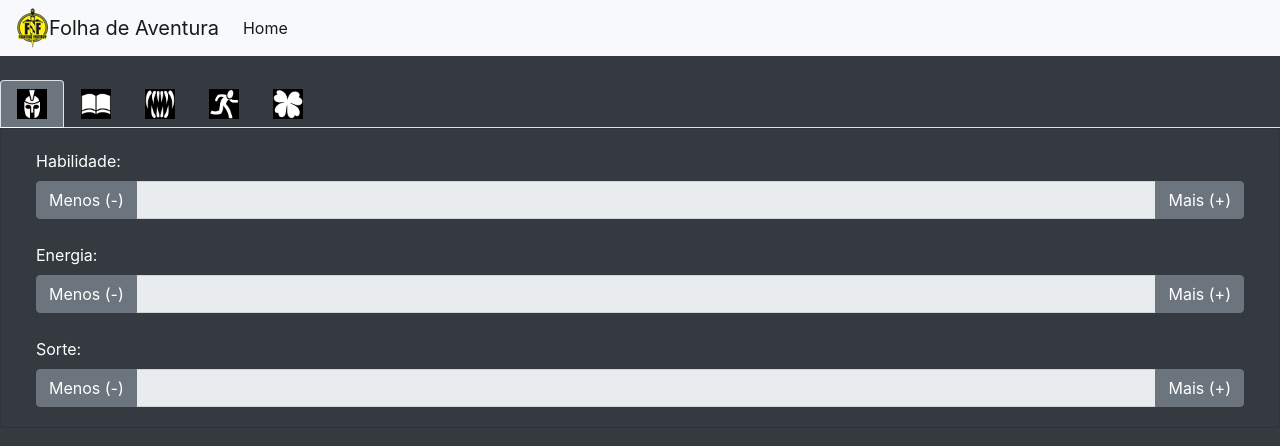
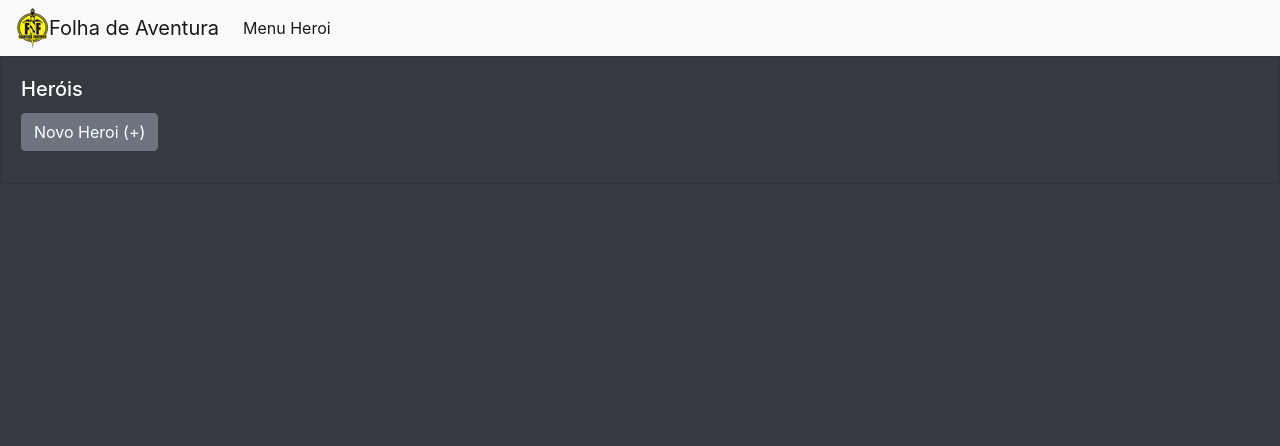
Before and after one commit to deibsonanderson/folha-aventura-rpg-php, a PHP site: page / in a window 1280 px wide. Shown: the top 446 px of the page. Run offline with PHP 8.4, Linux system fonts and the light colour scheme; data that the repository does not hold is empty.

Commit message:
inclusão tela heroi em manutenção

```diff
--- a/index.php
+++ b/index.php
@@ -4,6 +4,30 @@ error_reporting (E_ALL & ~ E_NOTICE & ~ E_DEPRECATED);
 require_once "classe/Dados.php";
 $dados = new Dados();
 $conexao = $dados->conectarBanco();
+
+function carregarHeroi($conexao){
+    $sql = "SELECT h.`id` as heroi_id,
+               h.`nome`,
+               h.`raca`,
+               h.`status`,
+               h.`habilidade`,
+               h.`habilidade_inicial`,
+               h.`energia`,
+               h.`energia_inicial`,
+               h.`sorte`,
+               h.`sorte_inicial`
+        FROM `tb_aventura_heroi` h
+        WHERE h.`status` = 1";
+
+    $query = mysqli_query($conexao,$sql) or die('erro nos carregar heroi e status');
+    $herois = null;
+    while ($objItem = mysqli_fetch_object($query)) {
+        $herois[] = $objItem;
+    }
+    return $herois;
+}
+
+$herois = carregarHeroi($conexao);
 ?>
 
 
@@ -13,16 +37,65 @@ $conexao = $dados->conectarBanco();
 <body class="bg-dark text-white">
 	<?php include('view/navegador.php'); ?>
 	<div class="tab-content bg-dark text-white" id="tab-content">
-		<div id="div_retorno"></div>
-    	<?php include('view/status.php'); ?> <!-- status-tab -->
-    	<?php include('view/inventario.php'); ?> <!-- inventory-tab -->
-    	<?php include('view/criatura.php'); ?> <!-- enemy-tab -->
-    	<?php include('view/rota.php'); ?> <!-- rota-tab -->
-    	<?php include('view/dado.php'); ?> <!-- dado-tab -->
+    	<div class="card bg-dark text-white">
+
+    		<form id="form-heroi" method="post" action="home.php">
+    			<input type="hidden" id="heroi_id" name="heroi_id">
+    		</form>
+    		<div class="card-body">
+    			<h5 class="card-title text-align: center;">
+    				Heróis
+    			</h5>
+    			<h5 class="card-title">
+    				<a href="#" class="btn btn-secondary" onclick="alert('manutanção!!!!')">Novo Heroi (+)</a>
+    			</h5>
+    			<div class="row">
+    				<div class="col-md-12">
+    					<ul class="list-group" id="list-group-heroi">
+    						<?php
+    						if ($herois != null && count($herois) > 0 ) {
+    						    foreach ($herois as $heroi) {
+    						?>
+    						<li id="list-heroi-<?php echo $heroi->heroi_id; ?>" class="list-group-item bg-dark text-white border border-light">
+    							<table border="0">
+    								<tr>
+    									<td style="min-width: 270px; text-align: center;" colspan="2">
+    										<div class="btn-toolbar justify-content-between"
+    											role="toolbar" aria-label="Toolbar with button groups">
+    											<div class="btn-group" role="group" aria-label="First group">
+    												<h5 style="margin-top: 5px;" onclick="irPagina(<?php echo $heroi->heroi_id; ?>)" id="criatura-luta-nome">Hanzar</h5>
+    											</div>
+    											<div class="input-group">
+    												<button onclick="fcnCarregarModalHeroi(<?php echo $heroi->heroi_id; ?>);"
+    														type="button" class="btn btn-danger" >Excluir</button>
+    											</div>
+    										</div>
+    									</td>
+    								</tr>
+    								<tr>
+    									<td style="min-width: 135px;">Habilidade:</td>
+    									<td style="min-width: 135px; text-align: right;"><b id="criatura-luta-habilidade"><?php echo $heroi->habilidade; ?></b></td>
+    								</tr>
+    								<tr>
+    									<td>Energia:</td>
+    									<td style="text-align: right;"><b id="criatura-luta-energia"><?php echo $heroi->energia; ?></b></td>
+    								</tr>
+    								<tr>
+    									<td>Rolagem do dado:</td>
+    									<td style="text-align: right;"><b id="criatura-luta-resultado"><?php echo $heroi->sorte; ?></b></td>
+    								</tr>
+    							</table>
+    						</li>
+
+    						<?php }
+    						}?>
+    					</ul>
+    				</div>
+    			</div>
+    		</div>
+    	</div>
 	</div>
-	<?php include('view/modal-inventario.php'); ?>
-	<?php include('view/modal-criatura.php'); ?>
-	<?php include('view/modal-rota.php'); ?>
+	<?php include('view/modal-heroi.php'); ?>
 </body>
 <!-- Optional JavaScript -->
 <!-- jQuery first, then Popper.js, then Bootstrap JS -->
--- a/view/criatura.php
+++ b/view/criatura.php
@@ -3,7 +3,7 @@
 	<div class="card bg-dark text-white">
 		<div class="card-body">
 			<h5 class="card-title">
-				<a href="#" class="btn btn-secondary" onclick="fcnCarregarModalIncluirCriatura(<?php echo $heroi->heroi_id; ?>);">Resetar Luta</a>
+				<a href="#" class="btn btn-secondary" onclick="fcnCarregarModalIncluirCriatura(<?php echo $heroi->heroi_id; ?>);">Iniciar a batalha</a>
 				<input type="hidden" class="form-control" id="status-batalha" value="0" >
 			</h5>
 			<div class="row">
@@ -34,7 +34,7 @@
 									<td style="text-align: right;"><b id="heroi-luta-sorte"><?php echo $heroi->sorte; ?></b></td>
 								</tr>
 								<tr>
-									<td>Resultado rodada: </td>
+									<td>Rolagem do dado:</td>
 									<td style="text-align: right;"><b id="heroi-luta-resultado"></b></td>
 								</tr>
 							</table>
@@ -61,14 +61,14 @@
 									<td style="text-align: right;"><b id="criatura-luta-energia"></b></td>
 								</tr>
 								<tr>
-									<td>Resultado rodada: </td>
+									<td>Rolagem do dado:</td>
 									<td style="text-align: right;"><b id="criatura-luta-resultado"></b></td>
 								</tr>
 								<tr>
 									<td style="min-width: 270px; text-align: center;" colspan="2">
 										<div class="btn-group" role="group" aria-label="">
-											<button type="button" style="margin-top: 10px;" onclick="fcnTestarSorte(<?php echo $heroi->heroi_id; ?>)" class="btn btn-secondary">Tentar Sorte</button>
-											<button type="button" style="margin-top: 10px;" onclick="fcnBatalhar(<?php echo $heroi->heroi_id; ?>)" class="btn btn-danger">Batalhar</button>
+											<button type="button" id="btn-test-sort" style="margin-top: 10px;" disabled="disabled" onclick="fcnTestarSorte(<?php echo $heroi->heroi_id; ?>)" class="btn btn-secondary">Tentar Sorte</button>
+											<button type="button" id="btn-batalha-criatura" style="margin-top: 10px;" disabled="disabled" onclick="fcnBatalhar(<?php echo $heroi->heroi_id; ?>)" class="btn btn-danger">Batalhar</button>
 										</div>
 									</td>
 								</tr>
--- a/view/dado.php
+++ b/view/dado.php
@@ -8,13 +8,13 @@
 					<label for="button-addon4" class="">Dados:</label>
 					<div class="input-group ">
 						<div class="input-group-prepend">
-							<button class="btn btn-secondary" onclick="fncAlterarNumber('input-dados',0)" type="button">Menos (-)</button>
+							<button class="btn btn-secondary" onclick="fncAlterarNumber('input-dados',0,6)" type="button">Menos (-)</button>
 						</div>
 						<input type="number" readonly="true" class="form-control text-center"
 							placeholder="" aria-label="Example text with two button addons"
 							aria-describedby="button-addon3" id="input-dados" value="2">
 						<div class="input-group-append">
-							<button class="btn btn-secondary" onclick="fncAlterarNumber('input-dados',1)" type="button">Mais (+)</button>
+							<button class="btn btn-secondary" onclick="fncAlterarNumber('input-dados',1,6)" type="button">Mais (+)</button>
 						</div>
 					</div>
 				</div>
--- a/view/inventario.php
+++ b/view/inventario.php
@@ -62,35 +62,35 @@ function carregarIventario($inventarios, $tipo, $heroi_id){
 					<div class="tab-content" id="v-pills-tabContent">
 						<div class="tab-pane fade show active" id="v-pills-ouro"
 							role="tabpanel" aria-labelledby="v-pills-ouro-tab">
-							<a href="#" style="margin-bottom: 10px;" class="btn btn-secondary" onclick="fcnCarregarModalIncluirInvent(1,<?php echo $heroi->heroi_id; ?>)">+</a>
+							<a href="#" style="margin-bottom: 10px;" class="btn btn-secondary" onclick="fcnCarregarModalIncluirInvent(1,<?php echo $heroi->heroi_id; ?>)">+</a>&nbsp;&nbsp;<i>Ouro & Tesouros</i>
 							<ul id="list-group-ouro" class="list-group">
 								<?php echo carregarIventario($inventarios, 1,$heroi->heroi_id); ?>
 							</ul>
 						</div>
 						<div class="tab-pane fade" id="v-pills-provisao" role="tabpanel"
 							aria-labelledby="v-pills-provisao-tab">
-							<a href="#" style="margin-bottom: 10px;" class="btn btn-secondary" onclick="fcnCarregarModalIncluirInvent(2,<?php echo $heroi->heroi_id; ?>)">+</a>
+							<a href="#" style="margin-bottom: 10px;" class="btn btn-secondary" onclick="fcnCarregarModalIncluirInvent(2,<?php echo $heroi->heroi_id; ?>)">+</a>&nbsp;&nbsp;<i>Provisões</i>
 							<ul id="list-group-provicao" class="list-group">
 								<?php echo carregarIventario($inventarios, 2,$heroi->heroi_id); ?>
 							</ul>
 						</div>
 						<div class="tab-pane fade" id="v-pills-equipamento" role="tabpanel"
 							aria-labelledby="v-pills-equipamento-tab">
-							<a href="#" style="margin-bottom: 10px;" class="btn btn-secondary" onclick="fcnCarregarModalIncluirInvent(3,<?php echo $heroi->heroi_id; ?>)">+</a>
+							<a href="#" style="margin-bottom: 10px;" class="btn btn-secondary" onclick="fcnCarregarModalIncluirInvent(3,<?php echo $heroi->heroi_id; ?>)">+</a>&nbsp;&nbsp;<i>Equipamentos & Afins</i>
 							<ul id="list-group-equipamento" class="list-group">
 								<?php echo carregarIventario($inventarios, 3,$heroi->heroi_id); ?>
 							</ul>
 						</div>
 						<div class="tab-pane fade" id="v-pills-bonus-penalidade" role="tabpanel"
 							aria-labelledby="v-pills-bonus-penalidade-tab">
-							<a href="#" style="margin-bottom: 10px;" class="btn btn-secondary" onclick="fcnCarregarModalIncluirInvent(4,<?php echo $heroi->heroi_id; ?>)">+</a>
+							<a href="#" style="margin-bottom: 10px;" class="btn btn-secondary" onclick="fcnCarregarModalIncluirInvent(4,<?php echo $heroi->heroi_id; ?>)">+</a>&nbsp;&nbsp;<i>Bonus & Maudições</i>
 							<ul id="list-group-bonus" class="list-group">
 								<?php echo carregarIventario($inventarios, 4,$heroi->heroi_id); ?>
 							</ul>
 						</div>
 						<div class="tab-pane fade" id="v-pills-pista" role="tabpanel"
 							aria-labelledby="v-pills-pista-tab">
-							<a href="#" style="margin-bottom: 10px;" class="btn btn-secondary" onclick="fcnCarregarModalIncluirInvent(5,<?php echo $heroi->heroi_id; ?>)">+</a>
+							<a href="#" style="margin-bottom: 10px;" class="btn btn-secondary" onclick="fcnCarregarModalIncluirInvent(5,<?php echo $heroi->heroi_id; ?>)">+</a>&nbsp;&nbsp;<i>Pistas & Anotações</i>
 							<ul id="list-group-pista" class="list-group">
 								<?php echo carregarIventario($inventarios, 5,$heroi->heroi_id); ?>
 							</ul>
--- /dev/null
+++ b/view/modal-heroi.php
@@ -0,0 +1,20 @@
+<div class="modal" id="modal-manter-heroi" tabindex="-1" role="dialog">
+	<div class="modal-dialog">
+		<div class="modal-content bg-dark text-white">
+			<div class="modal-header">
+				<h5 class="modal-title">Modal Heroi</h5>
+				<button type="button" class="close text-white" data-dismiss="modal" aria-label="Close">
+					<span aria-hidden="true">&times;</span>
+				</button>
+			</div>
+			<div class="modal-body">
+				<input type="hidden" class="form-control" id="modal-heroi-id" >
+				<span>Tem certeza que deseja excluir ?</span>
+			</div>
+			<div class="modal-footer">
+				<button type="button" class="btn btn-secondary" data-dismiss="modal">Close</button>
+				<button type="button" onclick="fcnDeletarModalHeroi();" class="btn btn-danger">Excluir</button>
+			</div>
+		</div>
+	</div>
+</div>
--- a/view/navegador.php
+++ b/view/navegador.php
@@ -8,10 +8,7 @@
 	<div class="collapse navbar-collapse" id="navbarNav">
 		<ul class="navbar-nav ">
 			<li class="nav-item active">
-				<a class="nav-link" href="#">
-					Home
-					<span class="sr-only">(current)</span>
-				</a>
+				<a class="nav-link" href="index.php">Menu Heroi</span></a>
 			</li>
 			<!-- li class="nav-item active">
 				<a class="nav-link" href="#">Features</a>
@@ -21,31 +18,3 @@
 		</ul>
 	</div>
 </nav>
-<br />
-<ul class="nav nav-tabs" id="myTab" role="tablist">
-	<li class="nav-item" role="presentation">
-		<a class="nav-link active text-white" id="status-tab" data-toggle="tab" href="#status" role="tab" aria-controls="status" aria-selected="true">
-			<img alt="" src="image/Icon.4_89.png" style="width: 30px;">
-		</a>
-	</li>
-	<li class="nav-item" role="presentation">
-		<a class="nav-link text-white"	id="inventory-tab" data-toggle="tab" href="#inventory" role="tab" aria-controls="inventory" aria-selected="false">
-			<img alt="" src="image/Icon.2_81.png" style="width: 30px;">
-		</a>
-	</li>
-	<li class="nav-item" role="presentation">
-		<a class="nav-link text-white" id="enemy-tab" data-toggle="tab" href="#enemy" role="tab" aria-controls="enemy" aria-selected="false">
-			<img alt="" src="image/Icon.1_21.png" style="width: 30px;">
-		</a>
-	</li>
-	<li class="nav-item" role="presentation">
-		<a class="nav-link text-white" id="rota-tab" data-toggle="tab" href="#rota" role="tab" aria-controls="rota" aria-selected="false">
-			<img alt="" src="image/Icon.4_33.png" style="width: 30px;">
-		</a>
-	</li>
-	<li class="nav-item" role="presentation">
-		<a class="nav-link text-white" id="dado-tab" data-toggle="tab" href="#dado" role="tab" aria-controls="dado" aria-selected="false">
-			<img alt="" src="image/Icon.4_06.png" style="width: 30px;">
-		</a>
-	</li>
-</ul>
--- a/view/status.php
+++ b/view/status.php
@@ -1,5 +1,6 @@
 <?php
-function carregarHeroi($conexao){
+function carregarHeroi($conexao,$heroiId ){
+
     $sql = "SELECT h.`id` as heroi_id,
                h.`nome`,
                h.`raca`,
@@ -11,7 +12,7 @@ function carregarHeroi($conexao){
                h.`sorte`,
                h.`sorte_inicial`
         FROM `tb_aventura_heroi` h
-        WHERE h.`id` = 1 AND h.`status` = 1";
+        WHERE h.`id` = ".$heroiId." AND h.`status` = 1";
 
     $query = mysqli_query($conexao,$sql) or die('erro nos carregar heroi e status');
     $heroi = null;
@@ -47,15 +48,19 @@ function carregarCampoStatus($id, $funcao, $controlador, $campo, $valor){
 }
 
 //inicio
-$heroi = carregarHeroi($conexao);
+if(isset($_POST["heroi_id"])){
+    $heroiId = $_POST["heroi_id"];
+}
+$heroi = carregarHeroi($conexao, $heroiId);
 ?>
-<div class="tab-pane fade show active" id="status" role="tabpanel"
-	aria-labelledby="status-tab">
+<div class="tab-pane fade show active" id="status" role="tabpanel" aria-labelledby="status-tab">
 	<div class="card bg-dark text-white">
 		<div class="card-body">
 			<div class="form-row">
 				<div class="col-md-12">
-					<label for="button-addon4" class="col-md-12">Habilidade:</label>
+					<label for="button-addon4" class="col-md-12">Habilidade: (inicial:
+						<span id="status-habilidade-inicial"><?php echo $heroi->habilidade_inicial; ?></span>)
+					</label>
 					<div class="input-group col-md-12">
 						<?php echo carregarCampoStatus($heroi->heroi_id, 'alterarHeroiHabilidade',
 						    'ControladorHeroi', 'status-habilidade', $heroi->habilidade); ?>
@@ -65,7 +70,9 @@ $heroi = carregarHeroi($conexao);
 			<br />
 			<div class="form-row">
 				<div class="col-md-12">
-					<label for="button-addon4" class="col-md-12">Energia:</label>
+					<label for="button-addon4" class="col-md-12">Energia: (inicial:
+						<span id="status-energia-inicial"><?php echo $heroi->energia_inicial; ?></span>)
+					</label>
 					<div class="input-group col-md-12">
 						<?php echo carregarCampoStatus($heroi->heroi_id, 'alterarHeroiEnergia',
 						    'ControladorHeroi', 'status-energia', $heroi->energia); ?>
@@ -75,7 +82,9 @@ $heroi = carregarHeroi($conexao);
 			<br />
 			<div class="form-row">
 				<div class="col-md-12">
-					<label for="button-addon4" class="col-md-12">Sorte:</label>
+					<label for="button-addon4" class="col-md-12">Sorte: (inicial:
+						<span id="status-sorte-inicial"><?php echo $heroi->sorte_inicial; ?></span>)
+					</label>
 					<div class="input-group col-md-12">
 						<?php echo carregarCampoStatus($heroi->heroi_id, 'alterarHeroiSorte',
 						    'ControladorHeroi', 'status-sorte', $heroi->sorte); ?>
```
Also changed, not shown: asset/library.js (+161 -48 lines), controle/controladorHeroi.php (+13 -0 lines), dao/daoHeroi.php (+13 -0 lines), home.php (added, +37 -0 lines), view/abas.php (added, +28 -0 lines).
